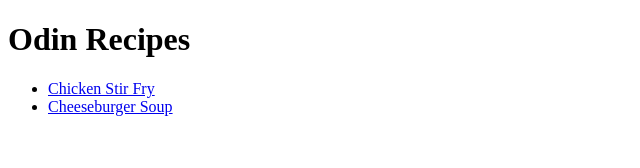
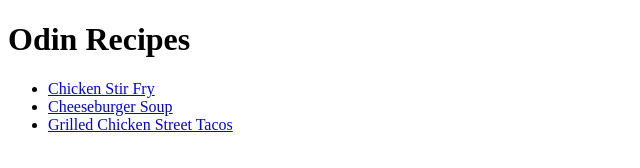
Before and after one commit to TheRicePilaf/odin-recipes, a plain HTML site: page index.html in a window 1280 px wide. Shown: the whole page, without its empty margins (0-640 px from the left). Drawn offline with Linux system fonts and the light colour scheme.

Commit message:
forgot too commit link on index.html

```diff
--- a/index.html
+++ b/index.html
@@ -10,6 +10,7 @@
     <ul>
     <li><a href="recipes/stirfry.html">Chicken Stir Fry</a></li>
     <li><a href="recipes/cheeseburger_soup.html">Cheeseburger Soup</a></li>
+    <li><a href="recipes/taco.html">Grilled Chicken Street Tacos</a></li>
     </ul>
 </body>
 </html>
```
